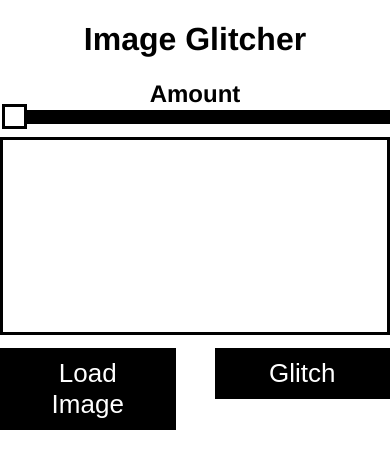
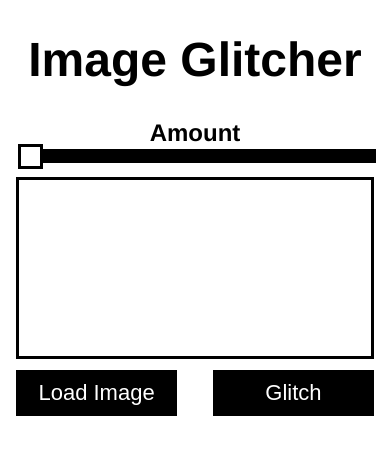
Before and after one commit to Softwave/image-glitcher, a React (Create React App) app: page / in a window 390 px wide. Shown: the top 468 px of the page. Built offline with nearby package versions, Linux system fonts and the light colour scheme.

Commit message:
Making look better on mobile

```diff
--- a/src/App.css
+++ b/src/App.css
@@ -1,3 +1,11 @@
 .App-title {
   text-align: center;
+  font-size: 3em;
 }
+
+@media screen and (orientation: landscape) {
+  .App-title {
+    margin: 0em;
+  }
+
+}
--- a/src/Button.css
+++ b/src/Button.css
@@ -3,7 +3,7 @@
 	-moz-border-radius: 0;
 	border-radius: 0px;
 	color: #ffffff;
-	font-size: 26px;
+	font-size: 22px;
 	background: #000000;
 	padding: 10px 20px 10px 20px;
 	text-decoration: none;
@@ -36,5 +36,5 @@
 }
 
 .Load.Image {
-
+    float: left;
 }
--- a/src/Canvas.css
+++ b/src/Canvas.css
@@ -3,6 +3,24 @@
     border: 3px solid #000000;
     overflow: hidden;
     position: relative;
+
+}
+
+
+
+@media screen and (orientation: portrait) {
+    .Canvas-bigcontainer {
+        text-align: center;
+        margin-inline-start: 1em;
+        margin-inline-end: 1em;
+    }
+
+}
+
+@media screen and (orientation: landscape) {
+    .Canvas-bigcontainer {
+        height: 20%;
+    }
 
 }
 
--- a/src/Canvas.js
+++ b/src/Canvas.js
@@ -76,7 +76,7 @@ const Canvas = props => {
     }
 
     return (
-        <div>
+        <div className="Canvas-bigcontainer">
             <input type="file" ref={inputFileRef} onChange={handleFileChange}></input>
             <h2 className="Canvas-label">Amount</h2>
             <div className="Canvas-slidecontainer">
```
Also changed, not shown: src/index.css (line endings or trailing spaces), 5 other files (tests, documents, lock files or other folders).
